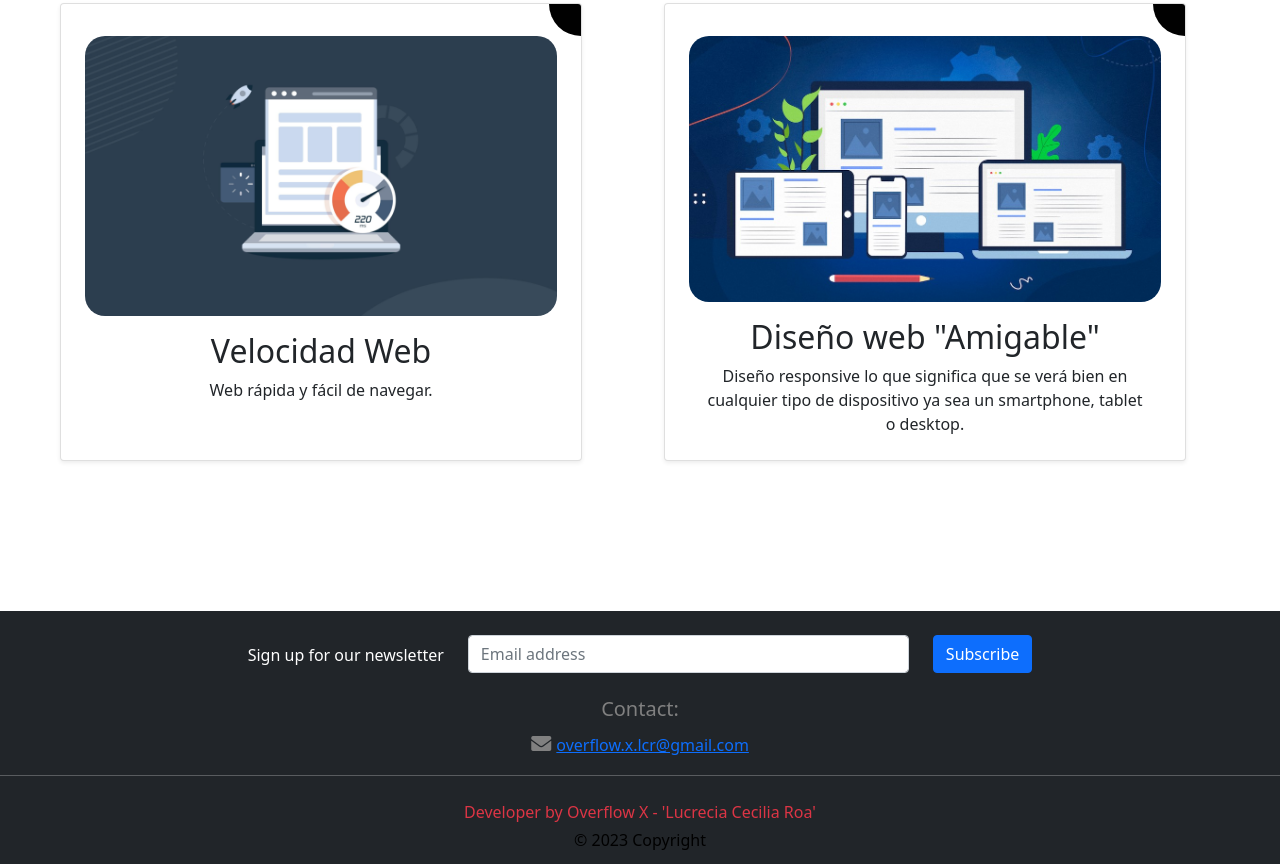
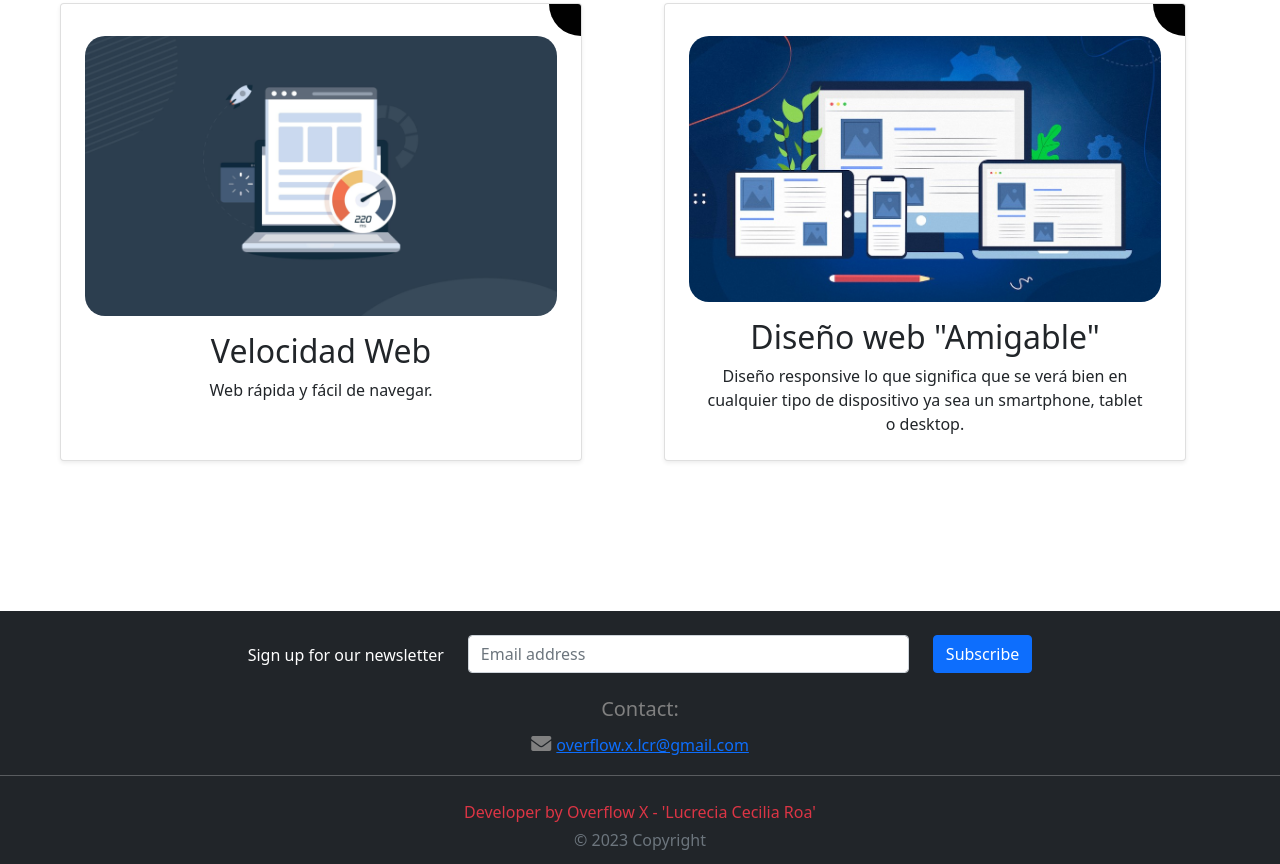
Before and after one commit to lroa28/overflowx, a plain HTML site: page index.html in a window 1280 px wide. Shown: the part 1468-2332 px from the top of the page. Drawn offline with nearby package versions, Linux system fonts and the light colour scheme.

Commit message:
13mo commit

```diff
--- a/index.html
+++ b/index.html
@@ -208,7 +208,7 @@
     <div class="text-center text-danger p-2 bg-dark">
       Developer by Overflow X - 'Lucrecia Cecilia Roa'
           <!-- Copyright -->
-    <div class="text-center text-black p-1">
+    <div class="text-center text-secondary p-1">
       © 2023 Copyright
     </div>
     </div>
```
Also changed, not shown: README.md.
